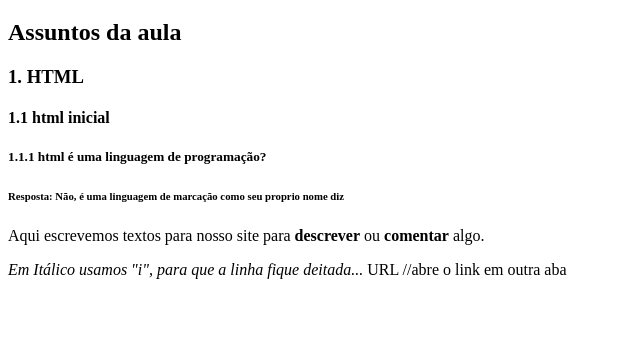
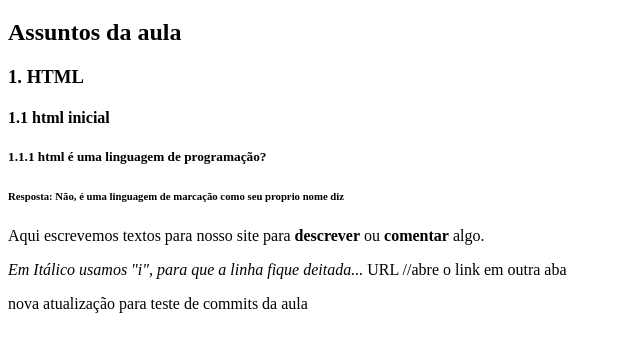
Before and after one commit to filipesaant/site, a plain HTML site: page index.html in a window 1280 px wide. Shown: the part 61-412 px from the top of the page, without its empty margins (0-640 px from the left). Drawn offline with Linux system fonts and the light colour scheme.

Commit message:
second commit

```diff
--- a/index.html
+++ b/index.html
@@ -16,6 +16,10 @@
         <p>Aqui escrevemos textos para nosso site para <b>descrever</b> ou <b>comentar</b> algo.</p>
         <i>Em Itálico usamos "i", para que a linha fique deitada...</i>
 
+
         <a target="_blank"> URL </a> //abre o link em outra aba
+
+
+        <P> nova atualização para teste de commits da aula</P>
     </body>
 </html>
```
